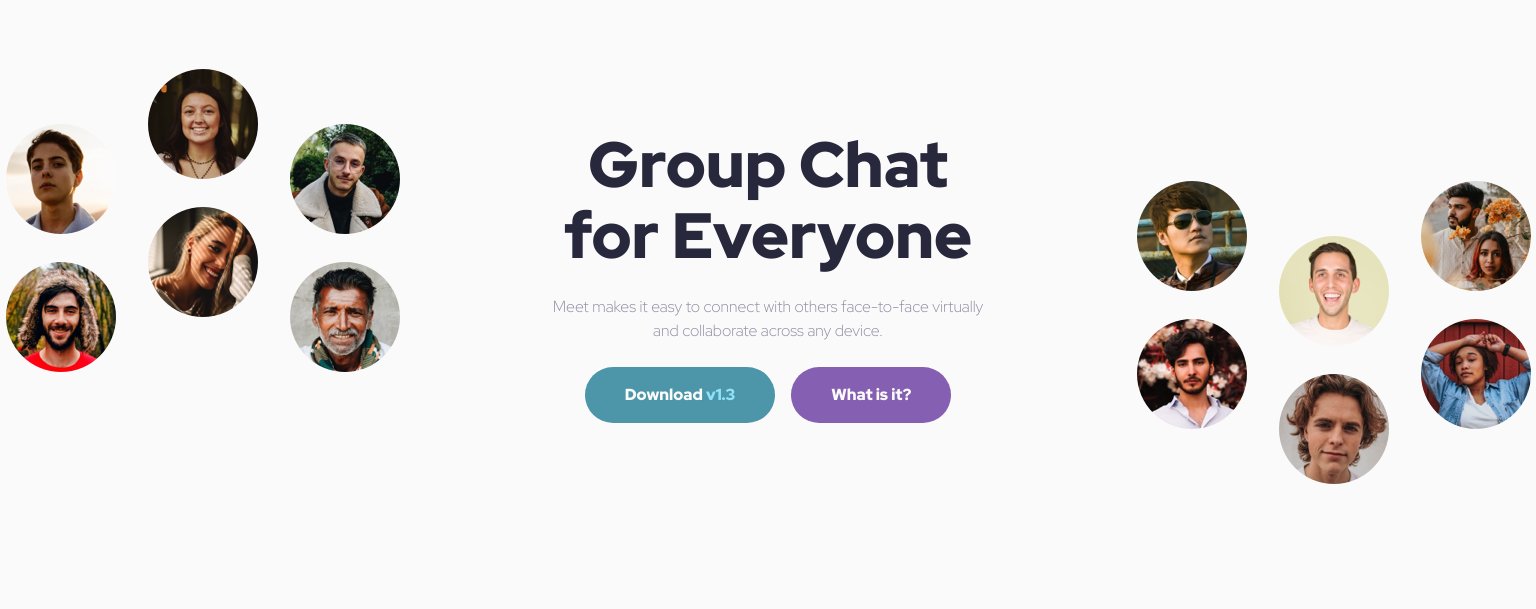
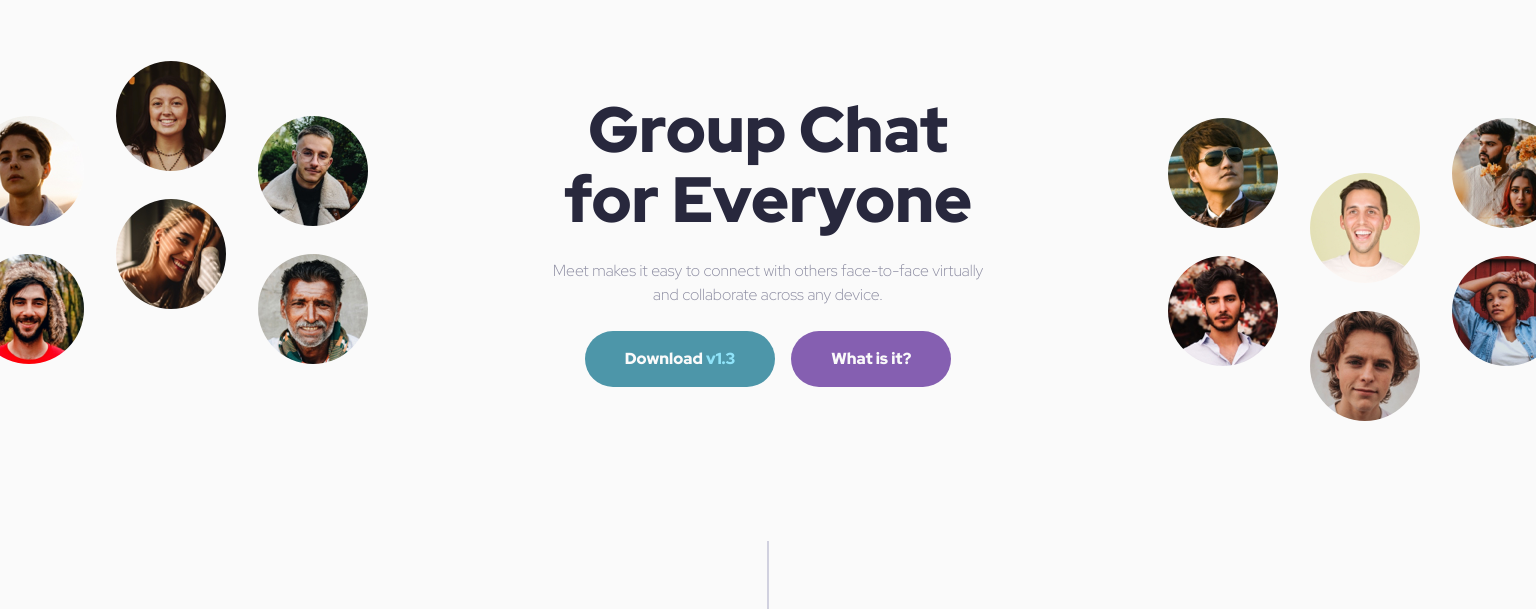
Before and after one commit to marco-zulian/code-by-marco, a plain HTML site: page components/meet-landing-page/meet-landing-page.html in a window 1536 px wide. Shown: the part 111-720 px from the top of the page. Drawn offline with Linux system fonts and the light colour scheme.

Commit message:
fixes header elements positions

```diff
--- a/styles/meet-landing-page/global.scss
+++ b/styles/meet-landing-page/global.scss
@@ -272,7 +272,6 @@ footer {
     }
 
     .hero-section {
-      margin-block: $spacing-800;
       padding: $spacing-800 $spacing-400;
 
       &__content {
@@ -296,19 +295,28 @@ footer {
 @media screen and (min-width: 1440px) {
   header {
     .hero-section {
+      padding-block: 0;
+      margin-block: $spacing-800;
       flex-direction: row;
+      box-sizing: content-box;
+      min-height: 360px;
+      position: relative;
 
       &__image {
         display: none;
 
         &--right {
           display: block;
-          transform: translate($spacing-1200, $spacing-700);
+          position: absolute;
+          bottom: 0;
+          right: -26px;
         }
 
         &--left {
           display: block;
-          transform: translate(-$spacing-1200, -$spacing-700);
+          position: absolute;
+          top: 0;
+          left: -26px;
         }
       }
     }
```
Also changed, not shown: styles/meet-landing-page/global.css, 1 other file.
